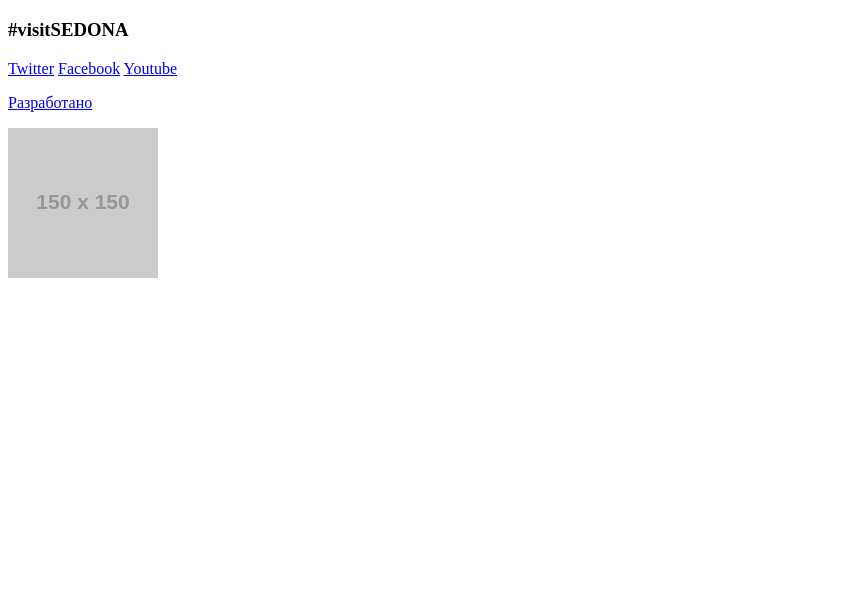
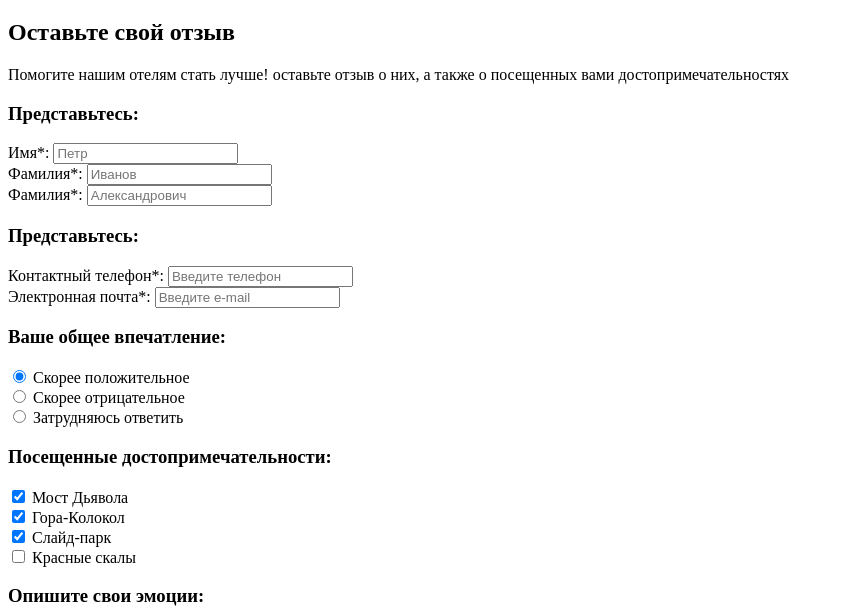
Before and after one commit to SegreyLeontyev/1422495-sedona-19, a website: page source/form.html in a window 1280 px wide. Shown: the part 345-953 px from the top of the page, without its empty margins (0-844 px from the left). Before the commit the page ends 800 px from the top, so only its background shows below. Drawn offline with Linux system fonts and the light colour scheme; placeholder pictures from the web are drawn by us.

Commit message:
Завершил разметку проекта

```diff
--- a/source/form.html
+++ b/source/form.html
@@ -22,6 +22,80 @@
   <main class="page-main">
     <h1 class="visibility-hidden">Форма отзыва</h1>
 
+    <section class="top-text">
+      <h2 class="top-text__title">Оставьте свой отзыв</h2>
+      <p class="top-text__text">Помогите нашим отелям стать лучше! оставьте отзыв о&nbsp;них, а&nbsp;также о&nbsp;посещенных вами достопримечательностях</p>
+    </section>
+
+    <form class="query-form" method="POST" action="https://echo.htmlacademy.ru">
+      <div class="query-form__section">
+        <h3 class="query-form__subtitle">Представьтесь:</h3>
+        <div class="query-form__item">
+          <span class="query-form__item-title">Имя*:</span>
+          <input class="query-form__input" name="name" type="text" placeholder="Петр" value="" />
+        </div>
+        <div class="query-form__item">
+          <span class="query-form__item-title">Фамилия*:</span>
+          <input class="query-form__input" name="surname" type="text" placeholder="Иванов" value="" />
+        </div>
+        <div class="query-form__item">
+          <span class="query-form__item-title">Фамилия*:</span>
+          <input class="query-form__input" name="patronymic" type="text" placeholder="Александрович" value="" />
+        </div>
+      </div>
+      <div class="query-form__section">
+        <h3 class="query-form__subtitle">Представьтесь:</h3>
+        <div class="query-form__item">
+          <span class="query-form__item-title">Контактный телефон*:</span>
+          <input class="query-form__input query-form__input--full-width query-form__input--phone" name="phone" type="text" placeholder="Введите телефон" value="" />
+        </div>
+        <div class="query-form__item">
+          <span class="query-form__item-title">Электронная почта*:</span>
+          <input class="query-form__input query-form__input--full-width query-form__input--email" name="email" type="text" placeholder="Введите e-mail" value="" />
+        </div>
+      </div>
+      <div class="query-form__section">
+        <h3 class="query-form__subtitle">Ваше общее впечатление:</h3>
+        <div class="query-form__item">
+          <input class="query-form__input query-form__input--radio" name="impression" id="impression1" type="radio" value="Скорее положительное" checked="checked" />
+          <label class="query-form__label" for="impression1">Скорее положительное</label>
+        </div>
+        <div class="query-form__item">
+          <input class="query-form__input query-form__input--radio" name="impression" id="impression2" type="radio" value="Скорее отрицательное" />
+          <label class="query-form__label" for="impression2">Скорее отрицательное</label>
+        </div>
+        <div class="query-form__item">
+          <input class="query-form__input query-form__input--radio" name="impression" id="impression3" type="radio" value="Затрудняюсь ответить" />
+          <label class="query-form__label" for="impression3">Затрудняюсь ответить</label>
+        </div>
+      </div>
+      <div class="query-form__section">
+        <h3 class="query-form__subtitle">Посещенные достопримечательности:</h3>
+        <div class="query-form__item">
+          <input class="query-form__input query-form__input--checkbox" name="places[]" id="places1" type="checkbox" value="Мост Дьявола" checked="checked" />
+          <label class="query-form__label" for="places1">Мост Дьявола</label>
+        </div>
+        <div class="query-form__item">
+          <input class="query-form__input query-form__input--checkbox" name="places[]" id="places2" type="checkbox" value="Гора-Колокол" checked="checked" />
+          <label class="query-form__label" for="places2">Гора-Колокол</label>
+        </div>
+        <div class="query-form__item">
+          <input class="query-form__input query-form__input--checkbox" name="places[]" id="places3" type="checkbox" value="Слайд-парк" checked="checked" />
+          <label class="query-form__label" for="places3">Слайд-парк</label>
+        </div>
+        <div class="query-form__item">
+          <input class="query-form__input query-form__input--checkbox" name="places[]" id="places4" type="checkbox" value="Красные скалы" />
+          <label class="query-form__label" for="places4">Красные скалы</label>
+        </div>
+      </div>
+      <div class="query-form__section">
+        <h3 class="query-form__subtitle">Опишите свои эмоции:</h3>
+        <div class="query-form__item">
+         <textarea class="query-form__textarea" name="emotions" placeholder="Опишите подробно все свои восторги"></textarea>
+        </div>
+      </div>
+      <button class="query-form__button button" type="submit">Отправить отзыв</button>
+    </form>
   </main>
 
   <footer class="page-footer">
```
Also changed, not shown: source/index.html (+7 -2 lines), source/photo.html (+6 -1 lines).
